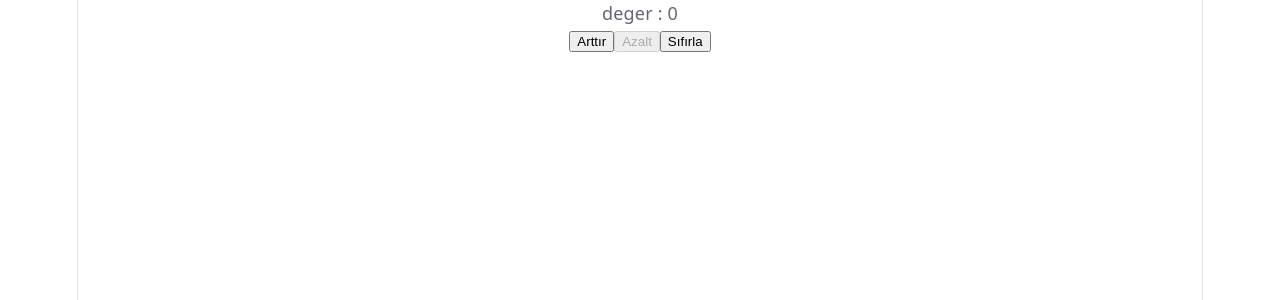
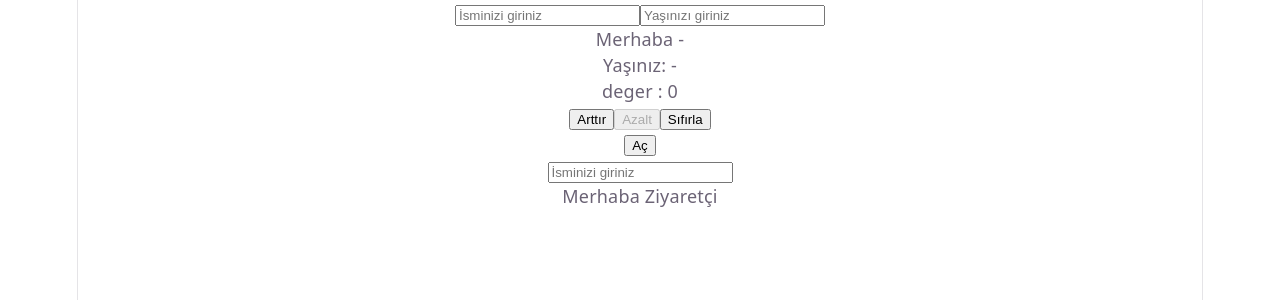
Before and after one commit to iclalinal/Kuzem-React-Dersi, a React (Vite) app: page / in a window 1280 px wide. Shown: the top 300 px of the page. Built offline with nearby package versions, Linux system fonts and the light colour scheme.

Commit message:
sting ve obje kullanımlı useState ornekler

```diff
--- a/src/App.tsx
+++ b/src/App.tsx
@@ -1,9 +1,15 @@
 import Counter from './components/Counter';
+import Toggle from './components/Toggle';
+import NameInput from './components/NameInput';
+import Profil from './components/Profil';
 
 function App(){
   return(
     <>
+    <Profil />
     <Counter />
+    <Toggle />
+    <NameInput />
     </>
   )
 }
--- /dev/null
+++ b/src/components/NameInput.tsx
@@ -0,0 +1,17 @@
+import {useState} from 'react';
+
+function NameInput(){
+    const [name, setName] = useState("");
+
+    return(
+        <div>
+            <input
+            value = {name}
+            onChange = {e => setName(e.target.value)}
+            placeholder = "İsminizi giriniz"
+            />
+            <p>Merhaba {name || "Ziyaretçi"}</p>
+        </div>
+    )
+}
+export default NameInput;
--- /dev/null
+++ b/src/components/Profil.tsx
@@ -0,0 +1,23 @@
+import {useState} from 'react';
+
+function Profil(){
+    const [bilgi, setBilgi] = useState({isim:"",yas:""});
+
+    return(
+        <div>
+            <input
+            placeholder='İsminizi giriniz'
+            value = {bilgi.isim}
+            onChange = {e => setBilgi(p => ({...p,isim:e.target.value}))}
+            />
+            <input
+            placeholder='Yaşınızı giriniz'
+            value = {bilgi.yas}
+            onChange = {e => setBilgi(p => ({...p,yas:e.target.value}))}
+            />
+            <p>Merhaba {bilgi.isim || "-"}</p>
+            <p>Yaşınız: {bilgi.yas || "-"}</p>
+        </div>
+    )
+}
+export default Profil;
--- /dev/null
+++ b/src/components/Toggle.tsx
@@ -0,0 +1,14 @@
+import {useState} from 'react';
+
+function Toggle(){
+    const [isOpen, setIsOpen] = useState(false);
+
+    return(
+        <div>
+            <button onClick={()=> setIsOpen(p => !p)}>
+            { isOpen ? "Kapat" : "Aç" }
+            </button>
+            {isOpen && <p>gizli içerik</p>}
+        </div>
+    )
+}export default Toggle
```
